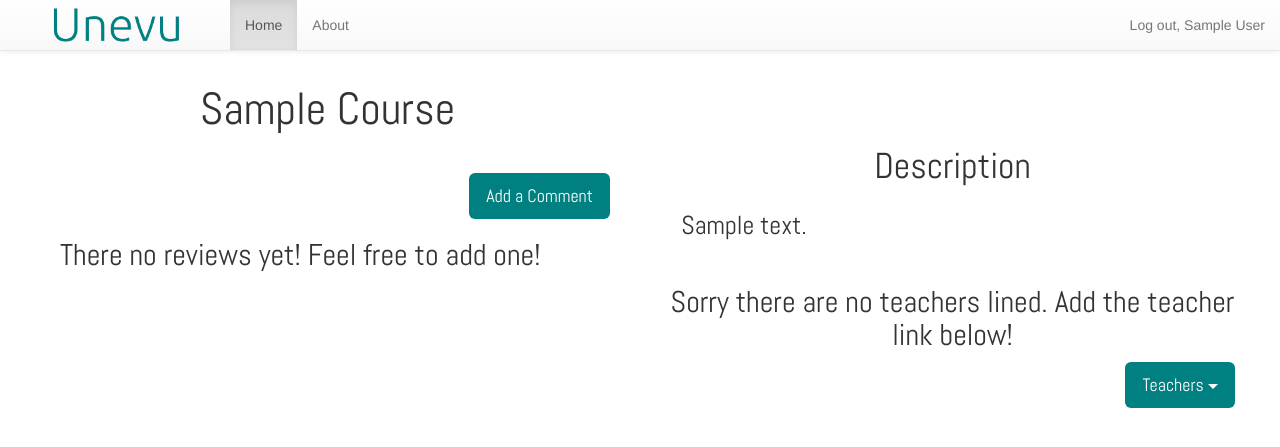
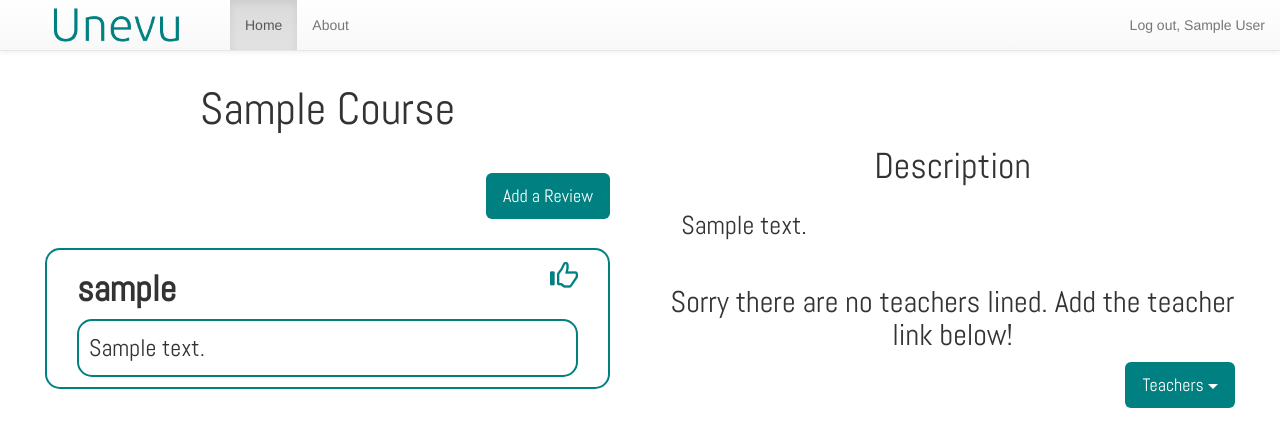
Before and after one commit to hkdeman/web_dev_final_project, a Django app: page /review-course/1 in a window 1280 px wide. Shown: the top 447 px of the page. Run offline with Django 3.2, Linux system fonts and the light colour scheme; a user stored in the database is signed in; tables that the repository leaves empty hold one stand-in row (values such as "Sample post"); some libraries are stand-ins or nearby versions.

Commit message:
Added functionality to review page, now reviews can be added and seen

```diff
--- a/populate_database.py
+++ b/populate_database.py
@@ -43,9 +43,8 @@ def add_user(username, email, first_name, last_name, password = "hunter2"):
 	    user.set_password(password)
 	    user.first_name = first_name
 	    user.last_name = last_name
-	    2
-	user_profile = UserProfile.objects.get_or_create(user=user)[0]
-	return user_profile
+	# user_profile = UserProfile.objects.get_or_create(user=user)[0]
+	return user
 
 def add_course_review(course, user, review, rating):
 	course_review = CourseReview.objects.get_or_create(course=course,username=user,reviewText=review,rating=rating)[0]
--- a/static/css/subjects_review.css
+++ b/static/css/subjects_review.css
@@ -105,3 +105,9 @@
 .teacher-dropdown-menu {
     height: 100px;
 }
+
+#text {
+    width:100%;
+    height:100%;
+    padding:5%;
+}
--- /dev/null
+++ b/static/js/subjects_review.js
@@ -0,0 +1,34 @@
+var rating=Math.floor(Math.random() * 5) + 1;
+var course;
+$(document).ready(function() {
+    var str = window.location.href;
+    var n = str.lastIndexOf('/');
+    course = Number(str.substring(n + 1));
+});
+
+$('.btn-add-comment').click(function() {
+    var textarea_styling= "<textarea id='text' style='width:100%;height:200px;padding:2%;font-family: 'Abel', sans-serif; \
+     line-height: 25px;border: solid 1px #ddd;'></textarea>";
+    swal({
+        title: "Add Your Honest Opinion",
+        text: textarea_styling,
+        html: true,
+        showCancelButton: true,
+        closeOnConfirm: false,
+        showLoaderOnConfirm: true,
+        animation: "slide-from-top",
+      }, function() {
+        var review = document.getElementById('text').value;
+        $.post('/add-review', {
+            what:"course",
+            course: course,
+            review: review,
+            rating: rating,
+            csrfmiddlewaretoken: document.getElementsByName('csrfmiddlewaretoken')[0].value
+        },function(data) {
+            if (data == "Error") {
+                swal("Error!", "The review could not be added", "error");
+            }
+        });
+    });
+});
--- a/templates/unevu/subjects_review.html
+++ b/templates/unevu/subjects_review.html
@@ -15,21 +15,22 @@
                         <h1>{{title}}</h1>
                     </div>
                     <div class="col-lg-12 reviews">
-                        <button class="btn btn-lg btn-add-comment">Add a Comment</button>
+                        {% csrf_token %}
+                        {% if user.is_authenticated %}
+                            <button class="btn btn-lg btn-add-comment">Add a Review</button>
+                        {% endif %}
+
                         {% if reviews %}
                             {% for review in reviews %}
                                 <div class="col-lg-12 review review-1">
                                     <div class="col-lg-6">
-                                        <h1 class="review-1-name review-title">Gabs</h1>
+                                        <h1 class="review-1-name review-title">{{review.username.username}}</h1>
                                     </div>
                                     <div class="col-lg-6 review-like-button">
                                         <span class="glyphicon glyphicon-thumbs-up blue"></span>
                                     </div>
                                     <div class="col-lg-12">
-                                        <p class="review-1-desc review-desc">Loved the subject, take extra care in
-                                                how to lay out questions and make sure you explain what you are doing
-                                                in each step. Essentially
-                                                someone else should be able to use your answer to understand the concept.</p>
+                                        <p class="review-1-desc review-desc">{{review.reviewText}}</p>
                                     </div>
                                 </div>
                             {% endfor %}
@@ -69,4 +70,5 @@
                 </div>
             </div>
         </div>
+        <script src="{% static 'js/subjects_review.js' %}"></script>
 {% endblock %}
--- a/unevu/models.py
+++ b/unevu/models.py
@@ -3,22 +3,23 @@ from django.contrib.auth.models import User
 
 class UserProfile(models.Model):
 	user = models.OneToOneField(User, on_delete=models.CASCADE)
-
 	def __str__(self):
 		return self.user.username
 
 class Review(models.Model):
-    username = models.ForeignKey(UserProfile, on_delete=models.CASCADE)
+    username = models.ForeignKey(User, on_delete=models.CASCADE)
     reviewText = models.CharField(max_length=300)
     rating = models.IntegerField()
     likes = models.IntegerField(default=0)
     views = models.IntegerField(default=0)
 
+    def __str__(self):
+        return "Review: "+self.reviewText + "\n Ratings: "+str(self.rating)+"\n Likes: "+str(self.likes)
 
 class Comment(models.Model):
     REVIEW_TYPES = (('U','University'),('C','Course'),('T','Teacher'))
 
-    username = models.ForeignKey(UserProfile, on_delete=models.CASCADE)
+    username = models.ForeignKey(User, on_delete=models.CASCADE)
     reviewType = models.CharField(max_length=1, choices = REVIEW_TYPES)
     review = models.ForeignKey(Review, on_delete=models.CASCADE)
 
@@ -54,7 +55,6 @@ class Course(models.Model):
 class CourseReview(Review):
     course = models.ForeignKey(Course, on_delete=models.CASCADE)
 
-
 class UniReview(Review):
     university = models.ForeignKey(University, on_delete=models.CASCADE)
 
--- a/unevu/urls.py
+++ b/unevu/urls.py
@@ -12,4 +12,5 @@ urlpatterns = [
     url(r'^review-course/(?P<course_id>\d+)$',views.review_course,name='review-course'),
     url(r'^logout/$', views.user_logout, name='logout'),
     url(r'^university/(?P<uni_id>\d+)$',views.university,name='university-page'),
+    url(r'^add-review',views.add_review,name='add-review'),
 ]
--- a/unevu/views.py
+++ b/unevu/views.py
@@ -7,7 +7,7 @@ import json
 from django.http import Http404
 from unevu.forms import UserForm
 
-from unevu.models import University, School, Course, Review, Teacher
+from unevu.models import University, School, Course, Review, Teacher, UserProfile, User, CourseReview
 
 def home(request):
     context_dict = {}
@@ -44,11 +44,14 @@ def register(request):
 
             registered = True
 
+            if registered:
+                u = User.objects.get(username=username)
+                UserProfile.objects.create(user_id=u.id)
+
             if user is not None:
                 if user.is_active:
                     login(request,user)
                     return redirect('/')
-
         else:
             print(form.errors)
     else:
@@ -147,5 +150,22 @@ def school_details(request):
 def review_course(request,course_id):
     course = Course.objects.get(id=course_id)
     teachers = [teacher.name for teacher in Teacher.objects.filter(school_id= course.school_id)]
-    context_dict = {"title":course.name.title(),"description":course.description,"teachers":teachers}
+    reviews = CourseReview.objects.all()
+    context_dict = {"title":course.name.title(),"description":course.description,"teachers":teachers,
+                    "reviews":reviews}
     return render(request, 'unevu/subjects_review.html', context=context_dict)
+
+def add_review(request):
+    if request.user.is_authenticated:
+        if request.method == "POST":
+            what = request.POST.get('what')
+            if what == "course":
+                course_id = request.POST.get('course')
+                review = request.POST.get('review')
+                rating = request.POST.get('rating')
+                course = Course.objects.get(id=int(course_id))
+                course_review = CourseReview.objects.create(course=course,username=request.user,reviewText=review,rating=rating)
+                course_review.save()
+                return
+    else:
+        return HttpResponse("Error")
```
Also changed, not shown: templates/unevu/university.html (line endings or trailing spaces), unevu/migrations/0004_auto_20180318_0107.py (added).
